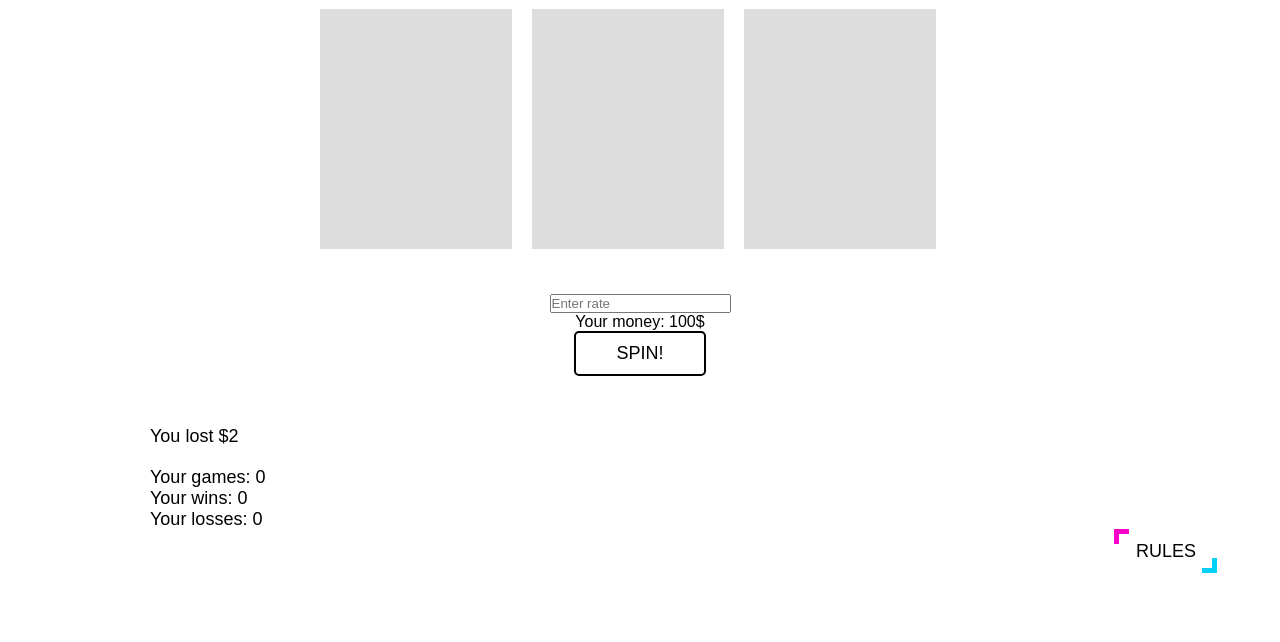
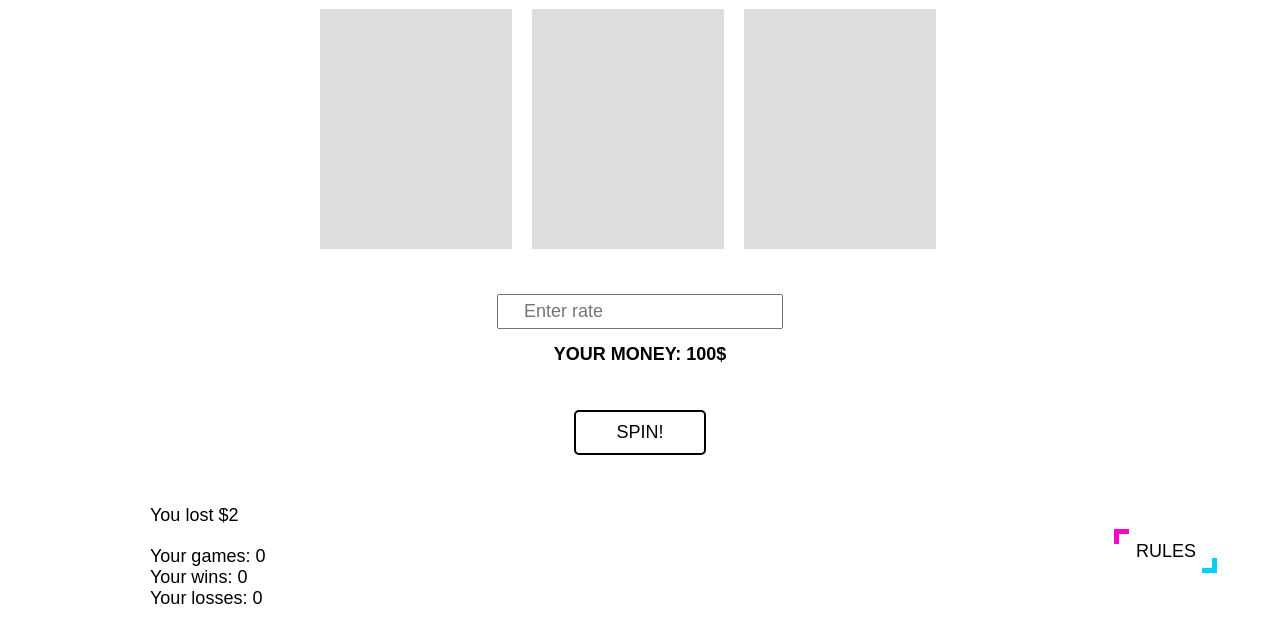
Before and after one commit to KamilKonopski/one-armed-bandit, a website: page index.html in a window 1280 px wide. Shown: the part 108-750 px from the top of the page. Drawn offline with Linux system fonts and the light colour scheme.

Commit message:
add styles for input and money span

```diff
--- a/css/style.css
+++ b/css/style.css
@@ -34,6 +34,19 @@ html {
     flex-basis: 30%;
     height: 30vh;
     background-color: #ddd;
+}
+
+.rate {
+    padding: 5px 25px;
+    margin-bottom: 15px;
+    font-size: 18px;
+}
+
+.your-money {
+    margin-bottom: 45px;
+    font-size: 18px;
+    font-weight: bold;
+    text-transform: uppercase;
 }
 
 #spin-btn {
```
